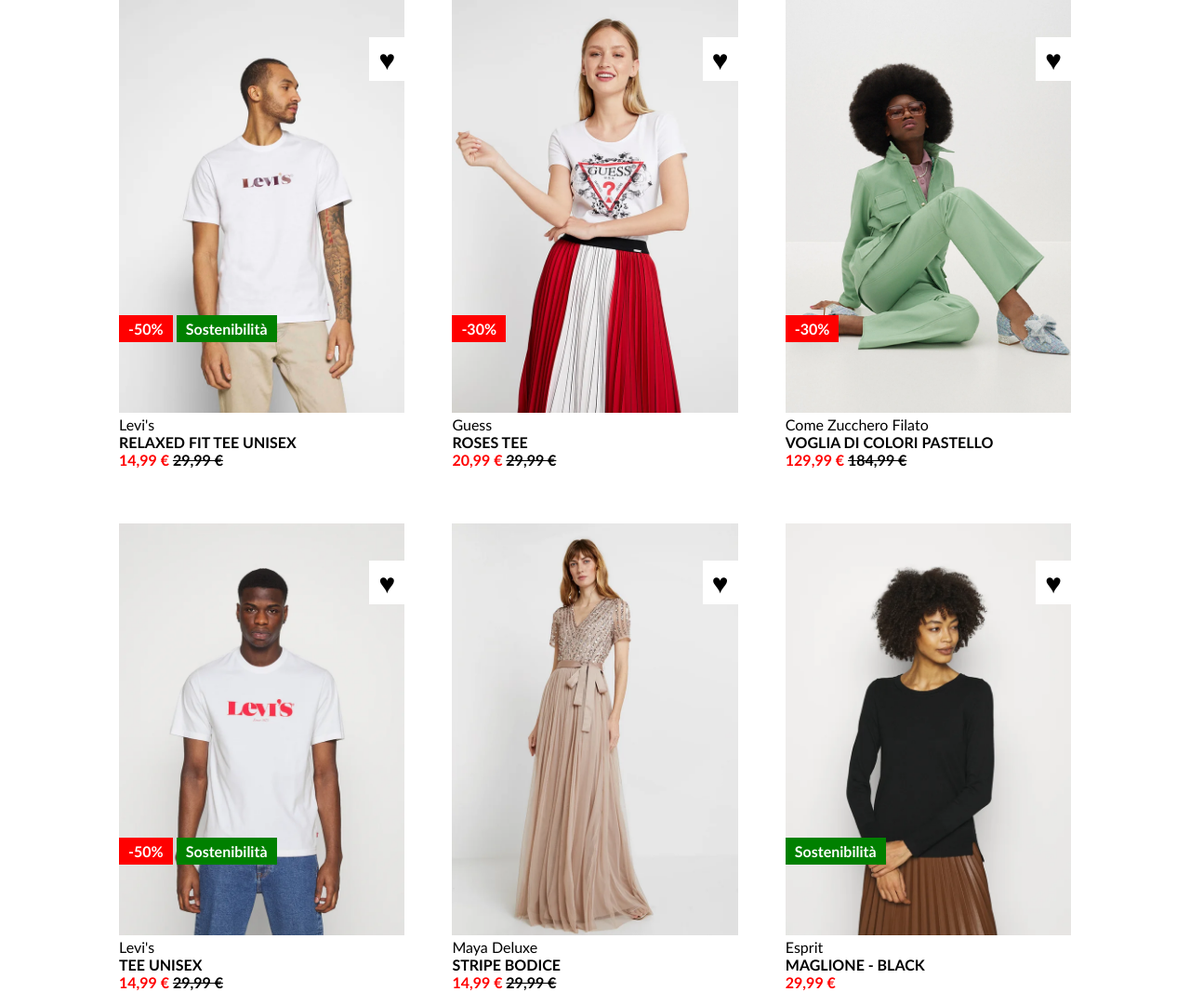
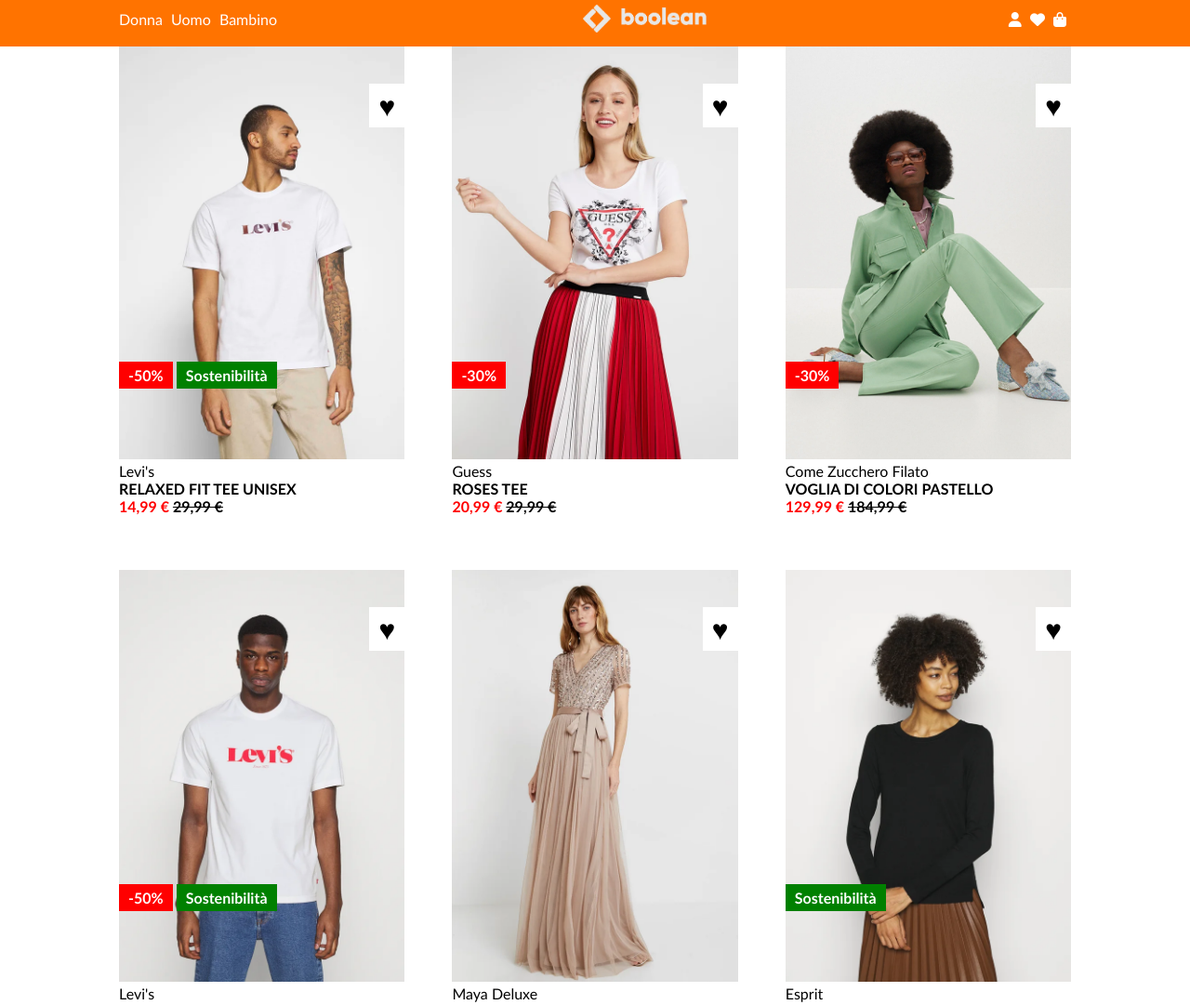
Before and after one commit to gabriele-ag/html-css-boolando, a plain HTML site: page index.html in a window 1280 px wide. Shown: the top 1081 px of the page at 93% size. Drawn offline with Linux system fonts and the light colour scheme.

Commit message:
feat: header done

```diff
--- a/css/style.css
+++ b/css/style.css
@@ -39,6 +39,34 @@ body {
     padding: 5px 10px;
 }
 
+/* Header */
+
+.header {
+    background-color: rgb(255, 115, 0);
+    height: 50px;
+    position: fixed;
+    width: 100%;
+    z-index: 1;
+}
+.nav {
+    display: flex;
+    justify-content: space-between;
+    align-items: center;
+    position: relative;
+    top: 5px;
+    min-height: 30px;
+}
+
+.logo {
+    max-width: 13%;
+}
+
+ul li {
+    display: inline-block;
+    text-align: center;
+    margin-right: 5px;
+    color: var(--common-color-2);
+}
 
 
 /* Main */
@@ -49,6 +77,7 @@ body {
     justify-content: space-between;
     flex-wrap: wrap;
     gap: 40px;
+    padding-top: 50px;
 }
 
 .abbigliamento {
@@ -104,3 +133,5 @@ body {
 .prezzobase {
     color: var(--common-color-4);
 }
+
+/* Footer */
--- a/index.html
+++ b/index.html
@@ -4,13 +4,30 @@
     <meta charset="UTF-8">
     <meta name="viewport" content="width=device-width, initial-scale=1.0">
     <title>Document</title>
+    <link rel="stylesheet" href="https://cdnjs.cloudflare.com/ajax/libs/font-awesome/6.7.2/css/all.min.css" integrity="sha512-Evv84Mr4kqVGRNSgIGL/F/aIDqQb7xQ2vcrdIwxfjThSH8CSR7PBEakCr51Ck+w+/U6swU2Im1vVX0SVk9ABhg==" crossorigin="anonymous" referrerpolicy="no-referrer" />
     <link rel="stylesheet" href="./css/style.css">
 
 </head>
 
 <body>
     <!-- Header -->
-    <header></header>
+    <header>
+        <div class="header">
+            <nav class="nav container">
+                <ul>
+                    <a href="utente"><li class="">Donna</li></a>
+                    <a href="preferiti"><li class="">Uomo</li></a>
+                    <a href="shop"><li class=""></i>Bambino</li></a>
+                </ul>
+                <img src="./img/boolean-logo.png" alt="logo" class="logo">
+                <ul>
+                    <a href="utente"><li class="navmenu"><i class="fa-solid fa-user"></i></li></a>
+                    <a href="preferiti"><li class="navmenu"><i class="fa-solid fa-heart"></i></li></a>
+                    <a href="shop"><li class="navmenu"><i class="fa-solid fa-bag-shopping"></i></li></a>
+                </ul>
+            </nav>
+        </div>
+    </header>
     <!-- /Header -->
 
     <!-- Main -->
@@ -138,7 +155,12 @@
     <!-- /Main -->
 
     <!-- Footer -->
-    <footer></footer>
+    <footer>
+        <div class="footersite container">
+            <img class="logo" src="./img/logo.svg" alt="Logosite" class="footerlogo">
+            <a href="button" class="footerbutton">Registrati</a>
+        </div>
+    </footer>
     <!-- /Footer -->
 </body>
 </html>
```
